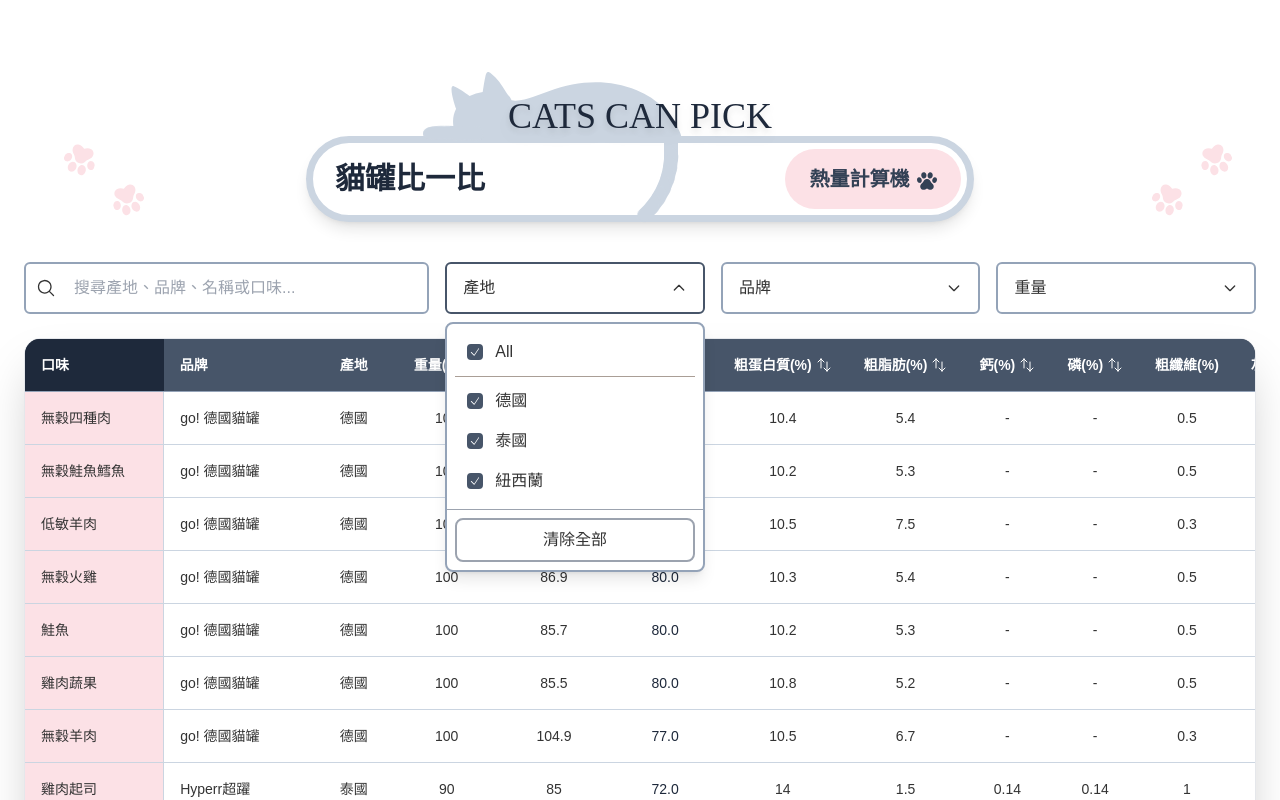
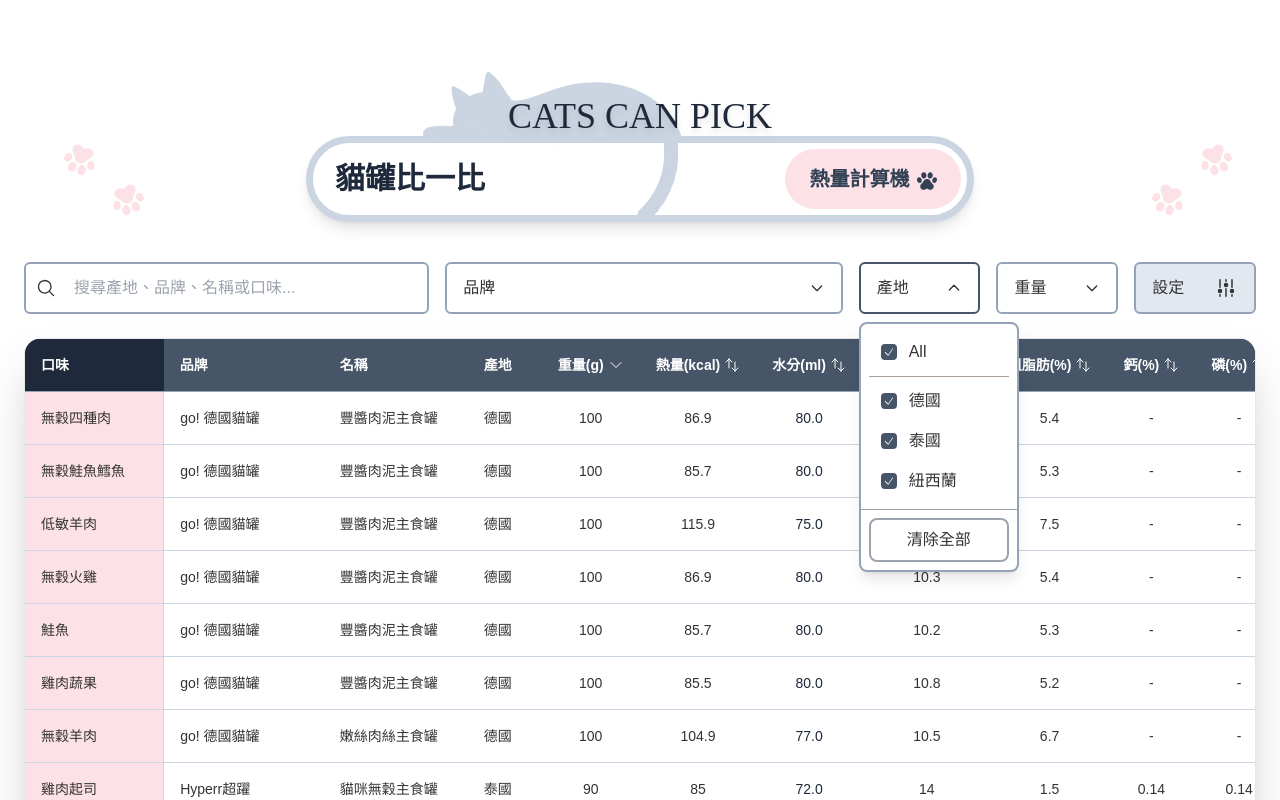
Before and after one commit to dahliawww/catscanpick, a React (Vite) app: page / in a window 1280 px wide. Both pictures are taken after a click on the button "產地". Shown: the top 800 px of the page. Built offline with nearby package versions, Linux system fonts and the light colour scheme; a web font is replaced by a local one.

Commit message:
add table filter

```diff
--- a/src/App.tsx
+++ b/src/App.tsx
@@ -5,12 +5,13 @@ import SearchBar from "./components/SearchBar";
 import WeightFilter from "./components/WeightFilter";
 import MadeFilter from "./components/MadeFilter";
 import BrandFilter from "./components/BrandFilter";
-import CatCanTable from "./components/CatCanTable";
+import CatCanTable, { TABLE_COLUMNS } from "./components/CatCanTable";
 import Header from "./partical/Header";
 import Footer from "./partical/Footer";
 import CatPawBackground from "./components/CatPawBackground";
 import Loading from "./components/Loading";
 import TextBlock from "./components/TextBlock";
+import TableFilter from "./components/TableFilter";
 
 // ============================================================================
 // Types
@@ -87,6 +88,9 @@ function App() {
   const [sortField, setSortField] = useState<SortField>("weight_g");
   const [sortOrder, setSortOrder] = useState<SortOrder>("desc");
   const [showCalorieCalculator, setShowCalorieCalculator] = useState(false);
+  const [visibleColumns, setVisibleColumns] = useState<Record<string, boolean>>(
+    () => Object.fromEntries(TABLE_COLUMNS.map((col) => [col.id, true])),
+  );
 
   // ============================================================================
   // Data Loading
@@ -326,24 +330,37 @@ function App() {
                 onSearchChange={setSearchQuery}
               />
             </div>
-
+            <div className="w-full md:w-2/3">
               {/* Filter Buttons */}
-            <div className="flex flex-col w-full space-y-4 md:w-2/3 md:flex-row md:space-x-4 md:space-y-0">
+              <div className="grid grid-cols-6 gap-4">
+                <div className="col-span-6 md:col-span-3">
+                  <BrandFilter
+                    availableBrands={availableBrands}
+                    selectedBrands={selectedBrands}
+                    onBrandChange={setSelectedBrands}
+                  />
+                </div>
+                <div className="col-span-6 md:col-span-1">
                   <MadeFilter
                     availableMades={availableMades}
                     selectedMades={selectedMades}
                     onMadeChange={setSelectedMades}
                   />
-              <BrandFilter
-                availableBrands={availableBrands}
-                selectedBrands={selectedBrands}
-                onBrandChange={setSelectedBrands}
-              />
+                </div>
+                <div className="w-full col-span-6 md:col-span-1">
                   <WeightFilter
                     availableWeights={availableWeights}
                     selectedWeights={selectedWeights}
                     onWeightChange={setSelectedWeights}
                   />
+                </div>
+                <div className="col-span-6 md:col-span-1">
+                  <TableFilter
+                    visibleColumns={visibleColumns}
+                    onColumnsChange={setVisibleColumns}
+                  />
+                </div>
+              </div>
             </div>
           </div>
 
@@ -355,6 +372,7 @@ function App() {
               sortField={sortField}
               sortOrder={sortOrder}
               onSort={handleSort}
+              visibleColumns={visibleColumns}
             />
           </div>
           {/* Text Block */}
--- a/src/components/CatCanTable.tsx
+++ b/src/components/CatCanTable.tsx
@@ -16,12 +16,68 @@ type SortField =
   | null;
 type SortOrder = "asc" | "desc" | null;
 
+/** 表格欄位設定，供 TableFilter 與表格渲染共用 */
+export const TABLE_COLUMNS = [
+  { id: "flaver", label: "口味", sticky: true },
+  { id: "brand", label: "品牌" },
+  { id: "name", label: "名稱" },
+  { id: "made", label: "產地" },
+  {
+    id: "weight_g",
+    label: "重量(g)",
+    sortField: "weight_g" as SortField,
+    sortAriaLabel: "依重量排序",
+  },
+  {
+    id: "kcal",
+    label: "熱量(kcal)",
+    sortField: "kcal" as SortField,
+    sortAriaLabel: "依熱量排序",
+  },
+  {
+    id: "moistureContent",
+    label: "水分(ml)",
+    sortField: "moistureContent" as SortField,
+    sortAriaLabel: "依水分含量排序",
+  },
+  {
+    id: "protein",
+    label: "粗蛋白質(%)",
+    sortField: "protein" as SortField,
+    sortAriaLabel: "依粗蛋白質排序",
+  },
+  {
+    id: "fat",
+    label: "粗脂肪(%)",
+    sortField: "fat" as SortField,
+    sortAriaLabel: "依粗脂肪排序",
+  },
+  {
+    id: "Ca",
+    label: "鈣(%)",
+    sortField: "Ca" as SortField,
+    sortAriaLabel: "依鈣排序",
+  },
+  {
+    id: "P",
+    label: "磷(%)",
+    sortField: "P" as SortField,
+    sortAriaLabel: "依磷排序",
+  },
+  { id: "fiber", label: "粗纖維(%)" },
+  { id: "ash", label: "灰分(%)" },
+  { id: "taurineContent", label: "牛磺酸(mg)" },
+] as const;
+
+export type TableColumnId = (typeof TABLE_COLUMNS)[number]["id"];
+
 interface CatCanTableProps {
   catCans: CatCan[];
   searchQuery: string;
   sortField: SortField;
   sortOrder: SortOrder;
   onSort: (field: SortField) => void;
+  visibleColumns: Record<string, boolean>;
 }
 
 // 排序圖標組件
@@ -98,7 +154,12 @@ export default function CatCanTable({
   sortField,
   sortOrder,
   onSort,
+  visibleColumns,
 }: CatCanTableProps) {
+  const visibleCols = TABLE_COLUMNS.filter(
+    (col) => col.id === "flaver" || visibleColumns[col.id] !== false,
+  );
+
   return (
     <>
       {/* Table Container */}
@@ -111,114 +172,79 @@ export default function CatCanTable({
             </caption>
             <thead className="table-thead">
               <tr>
-                <th scope="col" className="text-left table-th-sticky">
-                  口味
-                </th>
-                <th scope="col" className="text-left table-th-base">
-                  品牌
-                </th>
-                {/* <th scope="col" className="text-left table-th-base">名稱</th> */}
-                <th scope="col" className="text-left table-th-base">
-                  產地
-                </th>
+                {visibleCols.map((col) => {
+                  if ("sortField" in col && col.sortField) {
+                    return (
                       <SortableHeader
-                  field="weight_g"
+                        key={col.id}
+                        field={col.sortField}
                         sortField={sortField}
                         sortOrder={sortOrder}
                         onSort={onSort}
-                  ariaLabel="依重量排序"
+                        ariaLabel={col.sortAriaLabel ?? ""}
                       >
-                  重量(g)
+                        {col.label}
                       </SortableHeader>
-                <SortableHeader
-                  field="kcal"
-                  sortField={sortField}
-                  sortOrder={sortOrder}
-                  onSort={onSort}
-                  ariaLabel="依熱量排序"
+                    );
+                  }
+                  const isLeftAlign =
+                    col.id === "brand" ||
+                    col.id === "name" ||
+                    col.id === "made";
+                  return (
+                    <th
+                      key={col.id}
+                      scope="col"
+                      className={
+                        "sticky" in col && col.sticky
+                          ? "text-left table-th-sticky"
+                          : isLeftAlign
+                            ? "text-left table-th-base"
+                            : "text-center table-th-base"
+                      }
                     >
-                  熱量(kcal)
-                </SortableHeader>
-                <SortableHeader
-                  field="moistureContent"
-                  sortField={sortField}
-                  sortOrder={sortOrder}
-                  onSort={onSort}
-                  ariaLabel="依水分含量排序"
-                >
-                  水分(ml)
-                </SortableHeader>
-                <SortableHeader
-                  field="protein"
-                  sortField={sortField}
-                  sortOrder={sortOrder}
-                  onSort={onSort}
-                  ariaLabel="依粗蛋白質排序"
-                >
-                  粗蛋白質(%)
-                </SortableHeader>
-                <SortableHeader
-                  field="fat"
-                  sortField={sortField}
-                  sortOrder={sortOrder}
-                  onSort={onSort}
-                  ariaLabel="依粗脂肪排序"
-                >
-                  粗脂肪(%)
-                </SortableHeader>
-                <SortableHeader
-                  field="Ca"
-                  sortField={sortField}
-                  sortOrder={sortOrder}
-                  onSort={onSort}
-                  ariaLabel="依鈣排序"
-                >
-                  鈣(%)
-                </SortableHeader>
-                <SortableHeader
-                  field="P"
-                  sortField={sortField}
-                  sortOrder={sortOrder}
-                  onSort={onSort}
-                  ariaLabel="依磷排序"
-                >
-                  磷(%)
-                </SortableHeader>
-                <th scope="col" className="text-center table-th-base">
-                  粗纖維(%)
+                      {col.label}
                     </th>
-                <th scope="col" className="text-center table-th-base">
-                  灰分(%)
-                </th>
-                <th scope="col" className="text-center table-th-base">
-                  牛磺酸(mg)
-                </th>
+                  );
+                })}
               </tr>
             </thead>
             <tbody className="table-tbody">
               {catCans.map((catCan, index) => (
                 <tr key={index} className="table-tr">
+                  {visibleCols.map((col) => {
+                    const value =
+                      col.id === "moistureContent"
+                        ? catCan.moistureContent
+                        : catCan[col.id as keyof CatCan];
+                    const isSticky = "sticky" in col && col.sticky;
+                    if (isSticky) {
+                      return (
                         <th
+                          key={col.id}
                           scope="row"
                           className="font-normal text-left table-td-sticky"
                         >
-                    {catCan.flaver}
+                          {String(value ?? "")}
                         </th>
-                  <td className="font-medium table-td-base">{catCan.brand}</td>
-                  {/* <td className="table-td-base">{catCan.name}</td> */}
-                  <td className="table-td-base">{catCan.made}</td>
-                  <td className="table-td-center">{catCan.weight_g}</td>
-                  <td className="table-td-center">{catCan.kcal}</td>
-                  <td className="table-td-center text-slate-800">
-                    {catCan.moistureContent}
+                      );
+                    }
+                    const tdClass =
+                      col.id === "brand"
+                        ? "font-medium table-td-base"
+                        : col.id === "name" || col.id === "made"
+                          ? "table-td-base"
+                          : col.id === "taurineContent"
+                            ? "table-td-taurine"
+                            : col.id === "moistureContent"
+                              ? "table-td-center text-slate-800"
+                              : "table-td-center";
+                    return (
+                      <td key={col.id} className={tdClass}>
+                        {String(value ?? "")}
                       </td>
-                  <td className="table-td-center">{catCan.protein}</td>
-                  <td className="table-td-center">{catCan.fat}</td>
-                  <td className="table-td-center">{catCan.Ca}</td>
-                  <td className="table-td-center">{catCan.P}</td>
-                  <td className="table-td-center">{catCan.fiber}</td>
-                  <td className="table-td-center">{catCan.ash}</td>
-                  <td className="table-td-taurine">{catCan.taurineContent}</td>
+                    );
+                  })}
                 </tr>
               ))}
             </tbody>
--- a/src/components/MadeFilter.tsx
+++ b/src/components/MadeFilter.tsx
@@ -77,7 +77,9 @@ export default function MadeFilter({
         id="made-filter-button"
         type="button"
         onClick={() => setIsOpen(!isOpen)}
-        {...(isOpen ? { "aria-expanded": "true" } : { "aria-expanded": "false" })}
+        {...(isOpen
+          ? { "aria-expanded": "true" }
+          : { "aria-expanded": "false" })}
         aria-haspopup="true"
         aria-controls="made-filter-menu"
         className="flex items-center justify-between w-full px-4 py-3 font-medium text-[#333333] bg-white border-2 border-slate-400 rounded-md hover:bg-gray-50 focus:outline-none focus:border-slate-600"
@@ -109,7 +111,7 @@ export default function MadeFilter({
           id="made-filter-menu"
           role="group"
           aria-labelledby="made-filter-button"
-          className="absolute z-50 w-full mt-2 overflow-y-auto bg-white border-2 rounded-lg shadow-lg border-slate-400 max-h-64"
+          className="absolute z-50 w-full mt-2 overflow-y-auto bg-white border-2 rounded-lg shadow-lg md:w-40 border-slate-400 max-h-64"
         >
           <div className="p-2">
             {/* All 選項 */}
--- /dev/null
+++ b/src/components/TableFilter.tsx
@@ -0,0 +1,144 @@
+import { useState, useRef, useEffect } from "react";
+import { AdjustmentsVerticalIcon, CheckIcon } from "@heroicons/react/24/solid";
+import { TABLE_COLUMNS } from "./CatCanTable";
+
+interface TableFilterProps {
+  visibleColumns: Record<string, boolean>;
+  onColumnsChange: (next: Record<string, boolean>) => void;
+}
+
+export default function TableFilter({
+  visibleColumns,
+  onColumnsChange,
+}: TableFilterProps) {
+  const [isOpen, setIsOpen] = useState(false);
+  const dropdownRef = useRef<HTMLDivElement>(null);
+
+  const visibleCount =
+    1 +
+    TABLE_COLUMNS.filter(
+      (col) => col.id !== "flaver" && visibleColumns[col.id] !== false,
+    ).length;
+
+  const isAllVisible = TABLE_COLUMNS.filter((col) => col.id !== "flaver").every(
+    (col) => visibleColumns[col.id] !== false,
+  );
+
+  const handleToggle = (id: string) => {
+    onColumnsChange({
+      ...visibleColumns,
+      [id]: visibleColumns[id] === false,
+    });
+  };
+
+  const handleSelectAll = () => {
+    onColumnsChange(
+      Object.fromEntries(TABLE_COLUMNS.map((col) => [col.id, true])),
+    );
+  };
+
+  useEffect(() => {
+    const handleClickOutside = (event: MouseEvent) => {
+      if (
+        dropdownRef.current &&
+        !dropdownRef.current.contains(event.target as Node)
+      ) {
+        setIsOpen(false);
+      }
+    };
+    document.addEventListener("mousedown", handleClickOutside);
+    return () => document.removeEventListener("mousedown", handleClickOutside);
+  }, []);
+
+  return (
+    <div className="relative w-full" ref={dropdownRef}>
+      <button
+        id="table-filter-button"
+        type="button"
+        onClick={() => setIsOpen(!isOpen)}
+        {...(isOpen
+          ? { "aria-expanded": "true" }
+          : { "aria-expanded": "false" })}
+        aria-haspopup="true"
+        aria-controls="table-filter-menu"
+        className="flex items-center justify-between w-full h-full px-4 py-3 font-medium text-[#333333] border-2 rounded-md border-slate-400 bg-slate-200 hover:bg-slate-300 focus:outline-none focus:border-slate-600"
+      >
+        <span className="flex-1 text-left truncate">設定</span>
+        <AdjustmentsVerticalIcon className="w-6 h-6 shrink-0" />
+      </button>
+
+      {isOpen && (
+        <div
+          id="table-filter-menu"
+          role="group"
+          aria-labelledby="table-filter-button"
+          className="absolute right-0 z-50 w-full mt-2 overflow-y-auto bg-white border-2 rounded-lg shadow-lg md:w-64 border-slate-400 max-h-80"
+        >
+          <div className="p-2">
+            {/* 全選：樣式同 WeightFilter 的 All */}
+            <label
+              className="flex items-center px-3 py-2 font-medium text-[#333333] transition-colors rounded-lg cursor-pointer hover:bg-gray-100"
+              onClick={handleSelectAll}
+            >
+              <div className="relative flex items-center justify-center shrink-0">
+                <input
+                  type="checkbox"
+                  checked={isAllVisible}
+                  onChange={() => {}}
+                  className="sr-only"
+                  readOnly
+                />
+                <div
+                  className={`relative w-4 h-4 border-2 rounded cursor-pointer transition-colors ${
+                    isAllVisible
+                      ? "bg-slate-600 border-slate-600"
+                      : "border-slate-400 bg-white"
+                  }`}
+                >
+                  {isAllVisible && (
+                    <CheckIcon className="absolute inset-0 w-3 h-3 m-auto text-white" />
+                  )}
+                </div>
+              </div>
+              <span className="ml-3">全選</span>
+            </label>
+            <div className="my-1 border-t border-primary-dark/50" />
+            {TABLE_COLUMNS.filter((col) => col.id !== "flaver").map((col) => {
+              const checked = visibleColumns[col.id] !== false;
+              return (
+                <label
+                  key={col.id}
+                  className="flex items-center px-3 py-2 text-[#333333] transition-colors rounded-lg cursor-pointer hover:bg-gray-100"
+                >
+                  <div className="relative flex items-center justify-center shrink-0">
+                    <input
+                      type="checkbox"
+                      checked={checked}
+                      onChange={() => handleToggle(col.id)}
+                      className="sr-only"
+                    />
+                    <div
+                      className={`relative w-4 h-4 border-2 rounded cursor-pointer transition-colors ${
+                        checked
+                          ? "bg-slate-600 border-slate-600"
+                          : "border-slate-400 bg-white"
+                      }`}
+                    >
+                      {checked && (
+                        <CheckIcon className="absolute inset-0 w-3 h-3 m-auto text-white" />
+                      )}
+                    </div>
+                  </div>
+                  <span className="ml-3 ">{col.label}</span>
+                </label>
+              );
+            })}
+          </div>
+          <div className="flex justify-center px-4 py-3 text-sm border-t border-gray-200 text-slate-500">
+            顯示 {visibleCount} / {TABLE_COLUMNS.length}
+          </div>
+        </div>
+      )}
+    </div>
+  );
+}
```
Also changed, not shown: src/components/WeightFilter.tsx (+5 -3 lines). Lines whose indentation alone changed are shown as unchanged.
